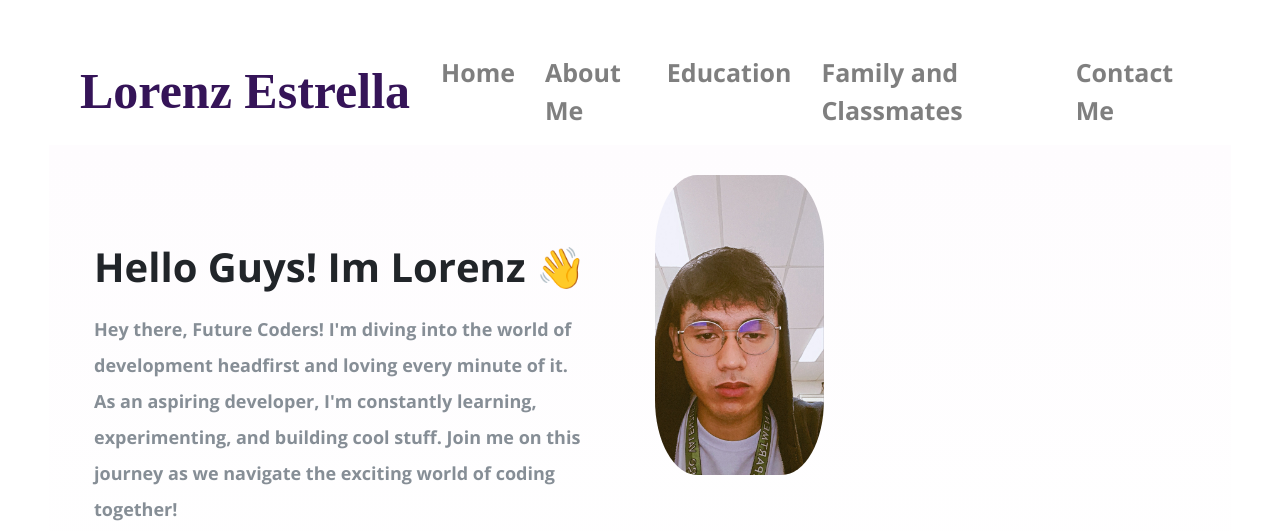
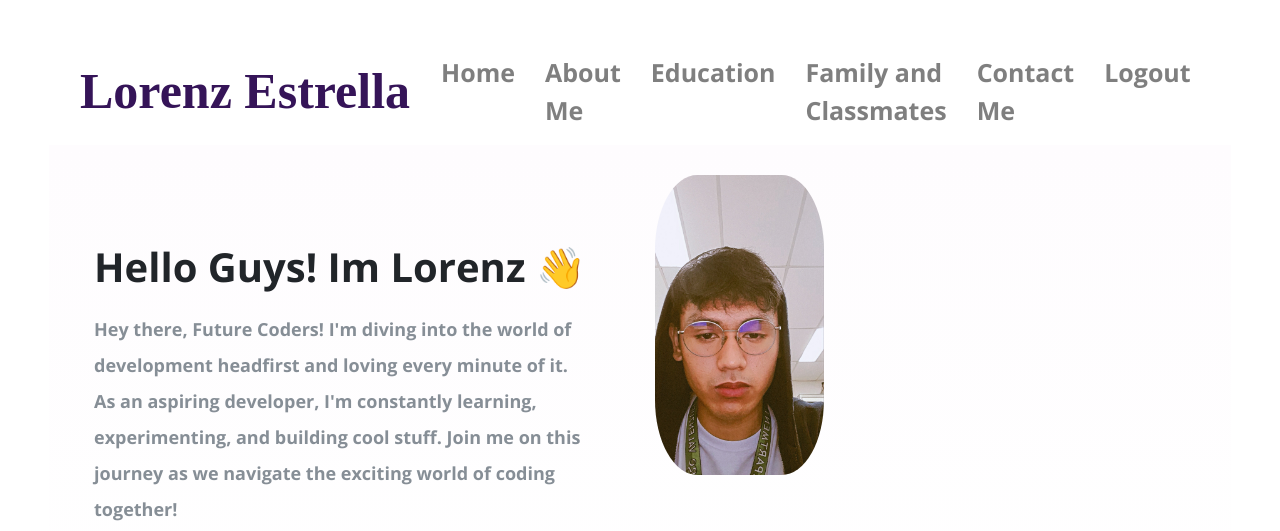
Before and after one commit to Lornez07/main, a plain HTML site: page index.html in a window 1280 px wide. Shown: the top 531 px of the page. Drawn offline with nearby package versions, Linux system fonts and the light colour scheme; a web font is replaced by a local one.

Commit message:
Update index.html

```diff
--- a/index.html
+++ b/index.html
@@ -43,6 +43,9 @@
                     <li class="nav-item">
                       <a class="nav-link headerachor" href="contact.html">Contact Me</a>
                     </li>
+                     <li class="nav-item">
+                      <a class="nav-link headerachor" href="lornez07.github.io/login/">Logout</a>
+                     </li>
                   </ul>
               </nav>
           </header>
```
